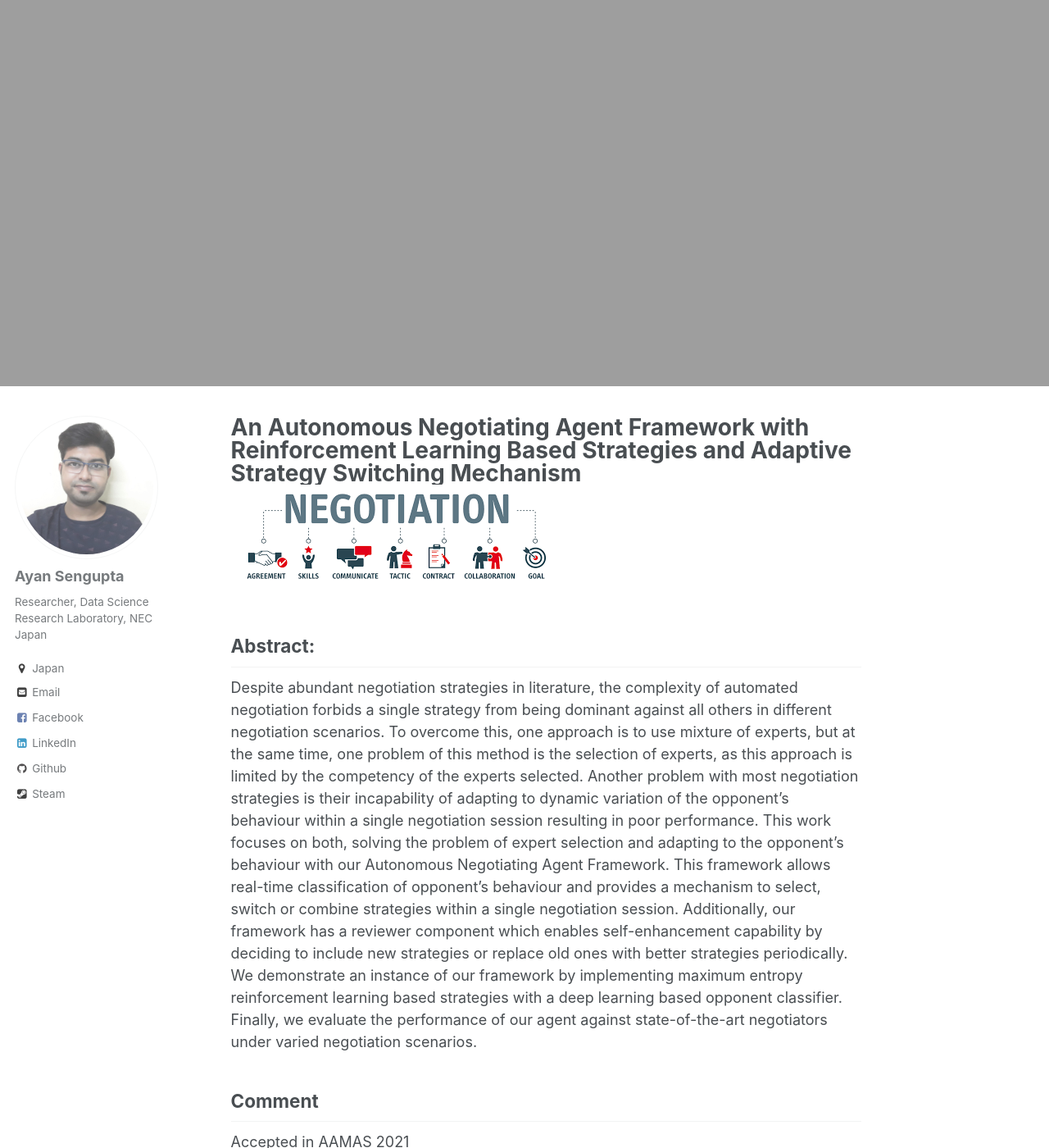
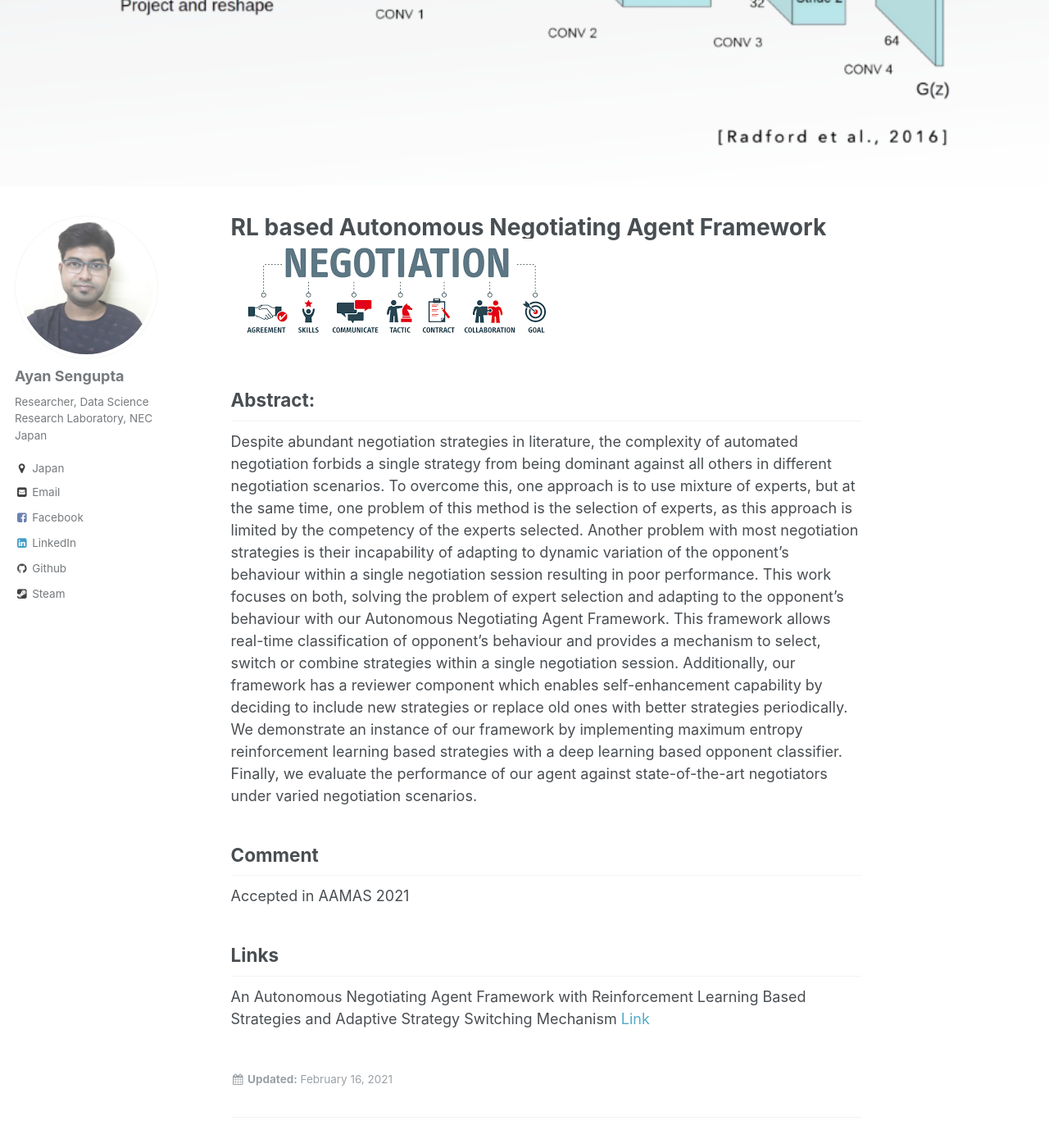
Before and after one commit to ayansengupta17/ayansengupta17.github.io, a Jekyll site: the page built from _projects/projects-0.md, in a window 1280 px wide and 1400 px high, scrolled down 571 px. Shown: the whole window at 82% size. Built offline with Jekyll 4.4.1, drawn with Linux system fonts in a browser that asks for light colours.

Commit message:
update project 0

```diff
--- a/_projects/projects-0.md
+++ b/_projects/projects-0.md
@@ -1,9 +1,8 @@
 ---
-title: "An Autonomous Negotiating Agent Framework with Reinforcement Learning Based Strategies and Adaptive Strategy Switching Mechanism <br/><img src='/images/project-0/images/neg.png'>"
-excerpt: "Despite abundant negotiation strategies in literature, the complexity of automated negotiation forbids a single strategy from being dominant against all others in different negotiation scenarios. To overcome this, one approach is to use mixture of experts, but at the same time, one problem of this method is the selection of experts, as this approach is limited by the competency of the experts selected. Another problem with most negotiation strategies is their incapability of adapting to dynamic variation of the opponent's behaviour within a single negotiation session resulting in poor performance. This work focuses on both, solving the problem of expert selection and adapting to the opponent's behaviour with our Autonomous Negotiating Agent Framework. This framework allows real-time classification of opponent's behaviour and provides a mechanism to select, switch or combine strategies within a single negotiation session. Additionally, our framework has a reviewer component which enables self-enhancement capability by deciding to include new strategies or replace old ones with better strategies periodically. We demonstrate an instance of our framework by implementing maximum entropy reinforcement learning based strategies with a deep learning based opponent classifier. Finally, we evaluate the performance of our agent against state-of-the-art negotiators under varied negotiation scenarios.
-"
+title: "RL based Autonomous Negotiating Agent Framework <br/><img src='/images/project-0/images/neg.png'>"
+excerpt: "An Autonomous Negotiating Agent Framework with Reinforcement Learning Based Strategies and Adaptive Strategy Switching Mechanism"
 header:
-  image: project-1/images/framework.png
+  image: project-1/images/header.png
 collection: projects
 ---
 
@@ -20,4 +19,4 @@ Accepted in AAMAS 2021
 
 **Links**
 --------------------------------
-ArXiv[Link](https://arxiv.org/abs/2102.03588)
+An Autonomous Negotiating Agent Framework with Reinforcement Learning Based Strategies and Adaptive Strategy Switching Mechanism [Link](https://arxiv.org/abs/2102.03588)
```
Also changed, not shown: images/project-0/images/header.png (renamed from images/project-0/images/framework.png), images/project-0/images/implementation.png (deleted), images/project-0/images/model.png (deleted).
